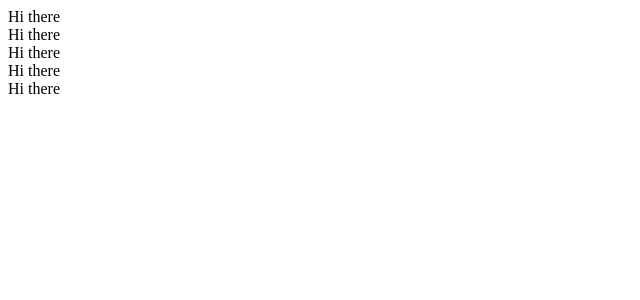
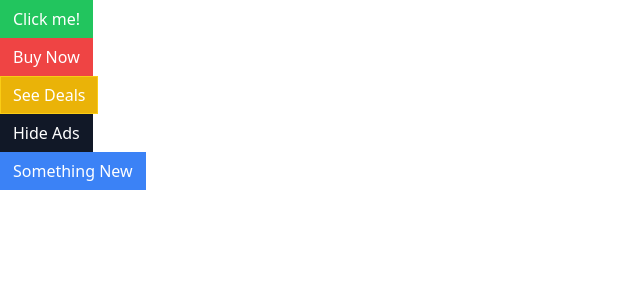
Before and after one commit to swatijain1095/comps, a React (Create React App) app: page / in a window 1280 px wide. Shown: the top 300 px of the page, without its empty margins (0-640 px from the left). Built offline with nearby package versions, Linux system fonts and the light colour scheme.

Commit message:
Commiting changes related to classNames library

```diff
--- a/package.json
+++ b/package.json
@@ -6,6 +6,8 @@
     "@testing-library/jest-dom": "^5.17.0",
     "@testing-library/react": "^13.4.0",
     "@testing-library/user-event": "^13.5.0",
+    "classnames": "^2.5.1",
+    "prop-types": "^15.8.1",
     "react": "^18.2.0",
     "react-dom": "^18.2.0",
     "react-scripts": "5.0.1",
@@ -34,5 +36,8 @@
       "last 1 firefox version",
       "last 1 safari version"
     ]
+  },
+  "devDependencies": {
+    "tailwindcss": "^3.4.1"
   }
 }
--- a/src/App.js
+++ b/src/App.js
@@ -4,19 +4,19 @@ function App() {
     return (
         <div>
             <div>
-            <Button></Button>
+            <Button success rounded outline>Click me!</Button>
             </div>
             <div>
-            <Button></Button>
+            <Button danger outline>Buy Now</Button>
             </div>
             <div>
-            <Button></Button>
+            <Button warning>See Deals</Button>
             </div>
             <div>
-            <Button></Button>
+            <Button secondary outline>Hide Ads</Button>
             </div>
             <div>
-            <Button></Button>
+            <Button primary rounded>Something New</Button>
             </div>
         </div>
         );
--- a/src/Button.js
+++ b/src/Button.js
@@ -1,5 +1,45 @@
-function Button() {
-    return (<div>Hi there</div>);
+import classnames from 'classnames';
+
+
+
+function Button({
+    children,
+    primary,
+    secondary,
+    success,
+    warning,
+    danger,
+    outline,
+    rounded
+}) {
+
+    const classes = classnames('px-3 py-1.5 border', {
+        'border-blue-500 bg-blue-500 text-white': primary,
+        'border-gray-900 bg-gray-900 text-white': secondary,
+        'border-green-500 bg-green-500 text-white': success,
+        'border-yellow-400 bg-yellow-500 text-white': warning,
+        'border-red-500 bg-red-500 text-white': danger
+    });
+
+
+    return (
+        <button className={classes}>
+            {children}
+        </button>);
 }
 
+       Button.propTypes = {
+        checkVariationValue: ({ primary, secondary, success, warning, danger}) => {
+            const count = Number(!!primary)
+            + Number(!!secondary)
+            + Number(!!success)
+            + Number(!!warning)
+            + Number(!!danger)
+
+        if( count > 1) {
+            return new Error('Only one of primary, secondary, success, warning or danger can be true')
+        }
+        },
+    };
+
 export default Button;
--- /dev/null
+++ b/src/index.css
@@ -0,0 +1,3 @@
+@tailwind base;
+@tailwind components;
+@tailwind utilities;
--- a/src/index.js
+++ b/src/index.js
@@ -1,3 +1,4 @@
+import './index.css';
 import React from 'react';
 import ReactDOM from 'react-dom/client';
 import App from './App';
--- /dev/null
+++ b/tailwind.config.js
@@ -0,0 +1,8 @@
+/** @type {import('tailwindcss').Config} */
+module.exports = {
+  content: ["./src/**/*.{js,jsx,ts,tsx}",],
+  theme: {
+    extend: {},
+  },
+  plugins: [],
+}
```
Also changed, not shown: 1 other file (tests, documents, lock files or other folders).
